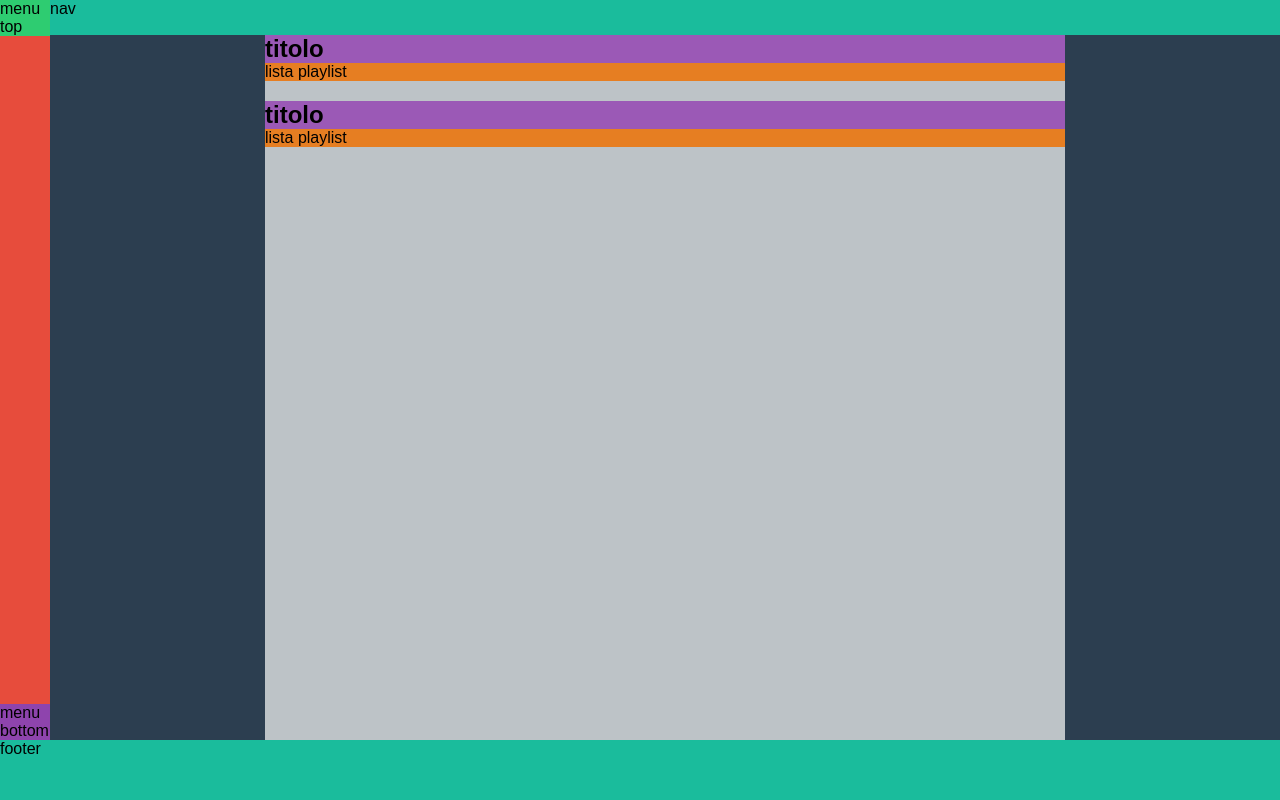
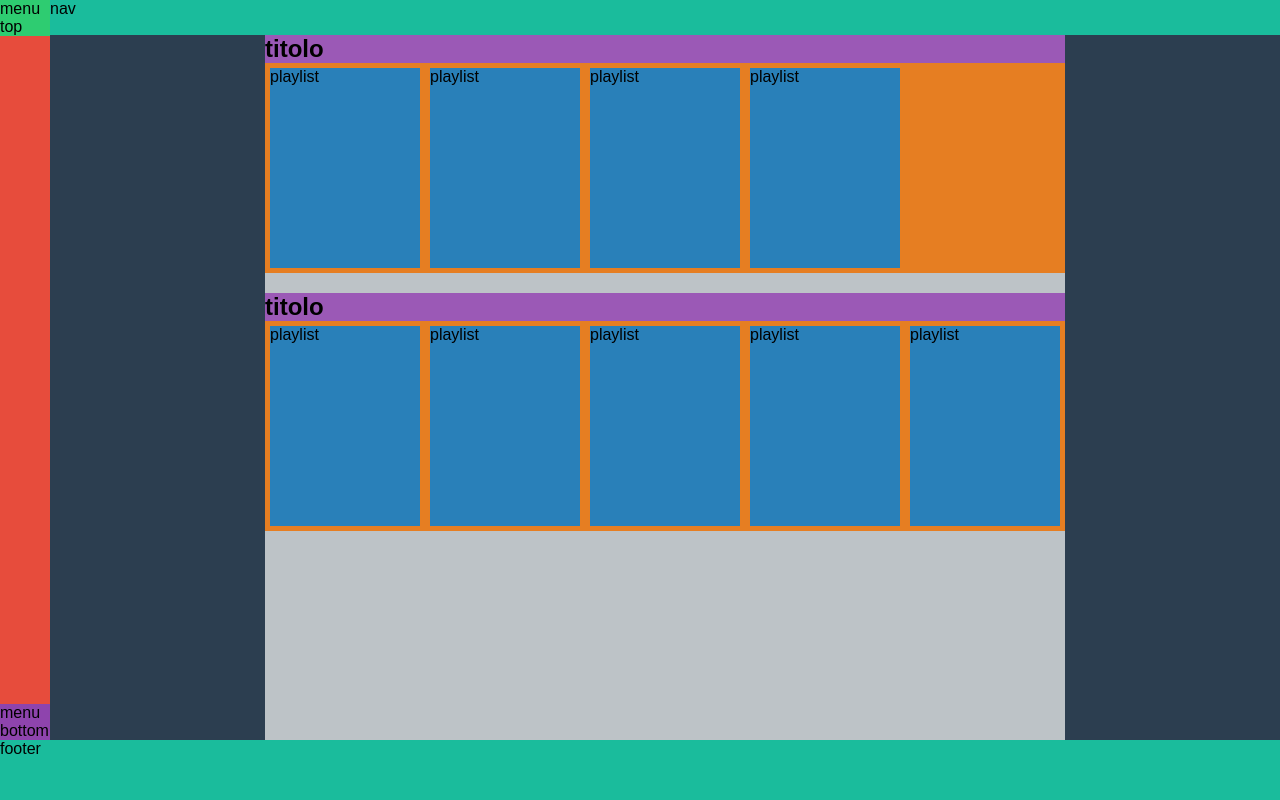
Before and after one commit to DeTaddeoDaniel/html-css-spotifyweb, a plain HTML site: page versione 2/index.html in a window 1280 px wide. Drawn offline with Linux system fonts and the light colour scheme.

Commit message:
Fase 6 suddivisione list-playlist

```diff
--- a/versione 2/index.html
+++ b/versione 2/index.html
@@ -44,7 +44,18 @@
                         <section>
                             <h2>titolo</h2>
                             <div class="list-playlist">
-                                lista playlist
+                                <div class="playlist">
+                                    playlist
+                                </div>
+                                <div class="playlist">
+                                    playlist
+                                </div>
+                                <div class="playlist">
+                                    playlist
+                                </div>
+                                <div class="playlist">
+                                    playlist
+                                </div>
                             </div>
                         </section>
 
@@ -52,7 +63,21 @@
                         <section>
                             <h2>titolo</h2>
                             <div class="list-playlist">
-                                lista playlist
+                                <div class="playlist">
+                                    playlist
+                                </div>
+                                <div class="playlist">
+                                    playlist
+                                </div>
+                                <div class="playlist">
+                                    playlist
+                                </div>
+                                <div class="playlist">
+                                    playlist
+                                </div>
+                                <div class="playlist">
+                                    playlist
+                                </div>
                             </div>
                         </section>
 
--- a/versione 2/style.css
+++ b/versione 2/style.css
@@ -49,7 +49,8 @@ nav{
     background-color: #bdc3c7;
     height: calc(100% - 35px);
     margin: 0 auto;
-    max-width: 800px
+    max-width: 800px;
+    overflow-y: auto;
 }
 
 section{
@@ -63,6 +64,15 @@ section h2{
 
 section .list-playlist{
     background-color: #e67e22;
+    display: flex;
+    flex-wrap: wrap;
+}
+
+.playlist{
+    height: 200px;
+    flex-basis: 150px;
+    background-color: #2980b9;
+    margin: 5px;
 }
 /* ------------- FOOTER ------------------------ */
 footer{
```
